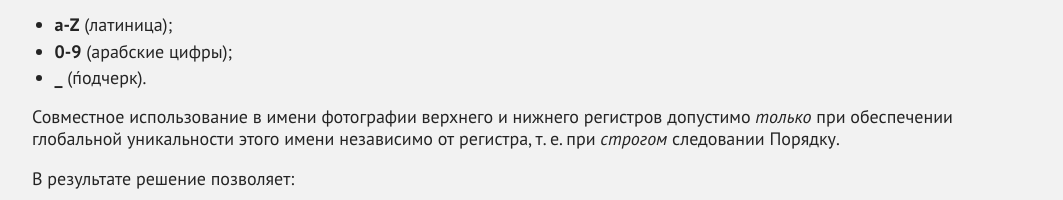
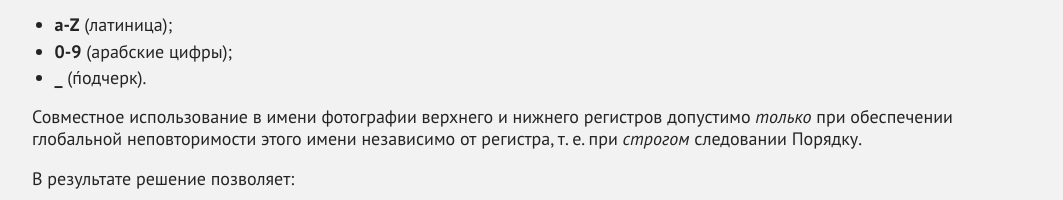
Before and after one commit to afoteris/pif, a plain HTML site: page pif.html in a window 1280 px wide. Shown: the part 2726-2926 px from the top of the page, without its empty margins (108-1171 px from the left). Drawn offline with Linux system fonts and the light colour scheme; a web font is replaced by a local one.

Commit message:
content correction

```diff
--- a/pif.html
+++ b/pif.html
@@ -122,7 +122,7 @@
                 <li><strong>_</strong> (п́одчерк).</li>
             </ul>
 
-            <p>Совместное использование в имени фотографии верхнего и нижнего регистров допустимо <em>только</em> при обеспечении глобальной уникальности этого имени независимо от регистра, т. е. при <em>строгом</em> следовании Порядку.</p>
+            <p>Совместное использование в имени фотографии верхнего и нижнего регистров допустимо <em>только</em> при обеспечении глобальной неповторимости этого имени независимо от регистра, т. е. при <em>строгом</em> следовании Порядку.</p>
 
             <p>В результате решение позволяет:</p>
 
```
